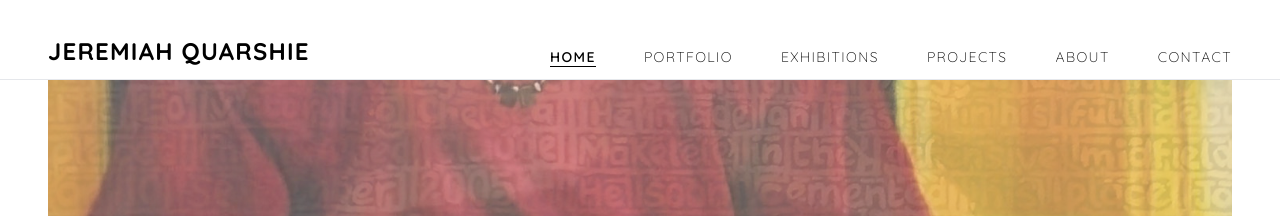
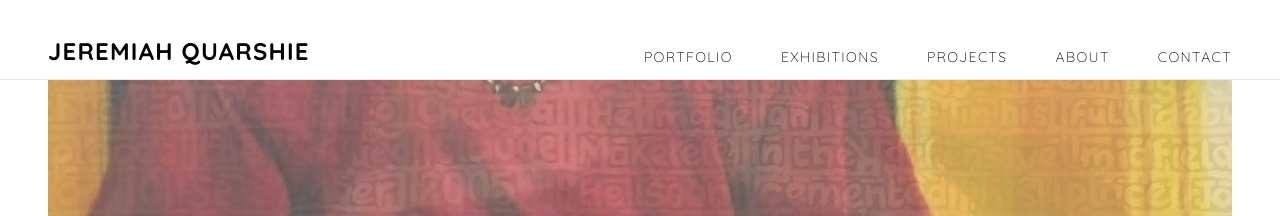
Before and after one commit to Eyram-gb/jayq, a Next.js app: page / in a window 1280 px wide. Shown: the top 216 px of the page. Built offline with nearby package versions, Linux system fonts and the light colour scheme.

Commit message:
footer url fix

```diff
--- a/src/components/Layout.jsx
+++ b/src/components/Layout.jsx
@@ -16,14 +16,14 @@ const Layout = ({ children }) => {
         <div className="flex items-center gap-x-3">
           <div className="">
             <a
-              href="https://instagram.com/mintgolddust"
+              href="https://instagram.com/jeremiahquarshie"
               target="_blank"
               rel="noreferrer"
             >
               <img src="/Subtract.svg" alt="ig" className="w-[18px]"></img>
             </a>
           </div>
-          <a href="mailto:someone@example.com">
+          <a href="mailto:jemkuash@yahoo.com">
             <img src="/icons8-email-48.png" className="w-[22px]"></img>
           </a>
         </div>
--- a/src/components/NavBar.jsx
+++ b/src/components/NavBar.jsx
@@ -3,10 +3,6 @@ import Link from "next/link";
 import { useRouter } from "next/router";
 
 const navList = [
-  {
-    name: "Home",
-    href: "/",
-  },
   {
     name: "Portfolio",
     href: "/portfolio",
--- a/src/pages/portfolio/paintings.jsx
+++ b/src/pages/portfolio/paintings.jsx
@@ -5,7 +5,7 @@ import ImageModal from "../../components/ImageModal";
 
 const imageNames = [
   "Ama Asantewa _ Acrylic on canvas _ 120cm by 150cm _ 2022",
-  "IMG_2127",
+  // "IMG_2127",
   "Amoke  _ Acrylic on canvas _ 114cm by 114cm _ 2018",
   "Antie Dedei_ Yellow is the Colour of Water series _ Acrylic on canvas _ 152cm by 121cm _ 2016",
   "Christiana_ Yellow is the Colour of Water series _ Acrylic on canvas _ 152cm by 121cm _ 2016",
```
Also changed, not shown: public/Paintings/IMG_2127.JPG (deleted), public/Paintings/Manyer (Queen Mother) _ Acrylic on canvas _ 91cm by 182cm _ 2018.JPG (deleted).
